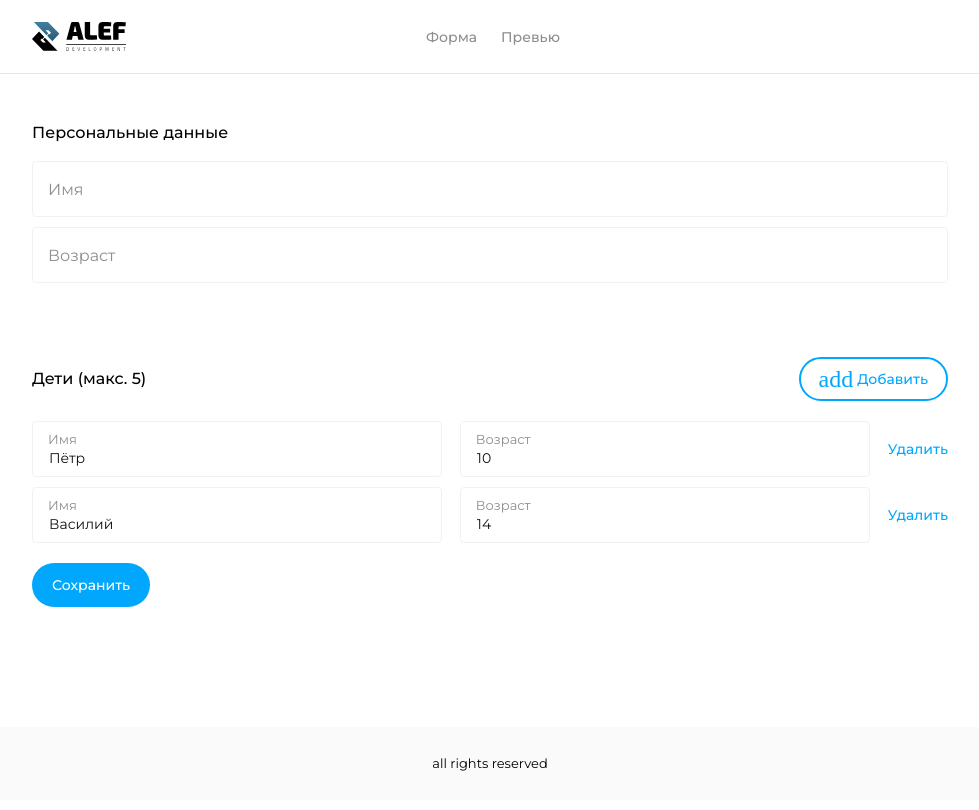
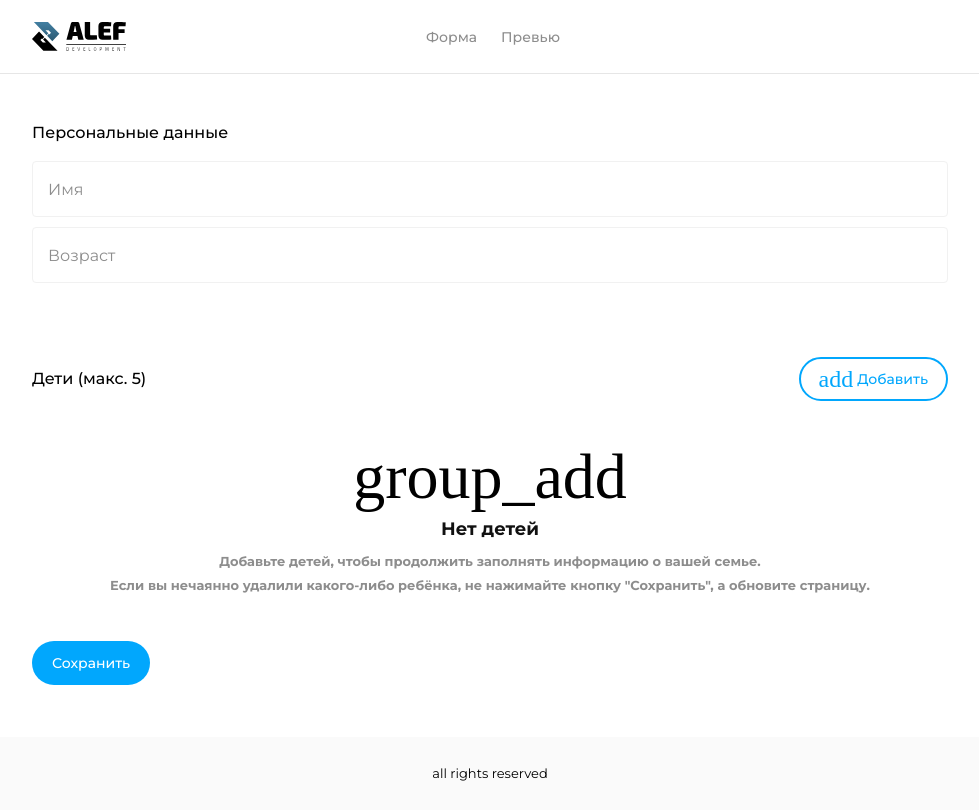
Before and after one commit to Benrise/Alef-Test, a Vue app: page /form in a window 1280 px wide. Shown: the whole page, without its empty margins (150-1129 px from the left). Built offline with nearby package versions, Linux system fonts and the light colour scheme; a web font is replaced by a local one.

Commit message:
Adding, deleting, empty state realized for Form Page

```diff
--- a/src/components/blocks/MainBlock.vue
+++ b/src/components/blocks/MainBlock.vue
@@ -9,6 +9,7 @@
         </div>
         <div class="main-block__elements">
           <slot name="elements"></slot>
+          <slot name="empty-state"></slot>
         </div>
         <slot name="footer-button"></slot>
       </div>
--- a/src/components/blocks/PersonalData.vue
+++ b/src/components/blocks/PersonalData.vue
@@ -16,25 +16,39 @@
         <template v-slot:header-button>
             <BaseButton
                 label="Добавить"
-                @click="clickButton"
-                :isDisabled="false"
+                @click="addChild"
+                :disabled="canAdd"
                 leftIcon='add'
                 severity="primary"
                 outline
             />
         </template>
         <template v-slot:elements>
-            <template v-for="(child, index) in childrenData" :key="index">
+            <template v-for="child in childrenData" :key="child.id">
                 <ChildForm
                     :value="child"
+                    @remove="removeChild(child.id)"
                 />
             </template>
+        </template>
+        <template v-slot:empty-state v-if="childrenData.length === 0">
+            <div class="empty-state">
+                <div class="empty-state__container">
+                    <i class="empty-state__icon material-icons">group_add</i>
+                    <h1 class="empty-state__title">Нет детей</h1>
+                    <h2 class="empty-state__text">
+                        Добавьте детей, чтобы продолжить заполнять информацию о вашей семье.
+                        <br>
+                        Если вы нечаянно удалили какого-либо ребёнка, не нажимайте кнопку "Сохранить", а обновите страницу.
+                    </h2>
+                </div>
+            </div>
         </template>
         <template v-slot:footer-button>
             <BaseButton
                 label="Сохранить"
                 @click="clickButton"
-                :isDisabled="false"
+                :disabled="false"
                 severity="primary"
             />
         </template>
@@ -52,20 +66,34 @@ export default {
     methods:{
         clickButton(){
             console.log('Added!')
+        },
+        removeChild(childId) {
+            const index = this.childrenData.findIndex(child => child.id === childId);
+            if (index !== -1) {
+                this.childrenData.splice(index, 1);
+            }
+        },
+        addChild() {
+        if (this.childrenData.length < 5) {
+            const newChild = {
+                id: this.childrenData.length,
+                name: '',
+            };
+            this.childrenData.push(newChild);
+        } else {
+            console.log('Достигнут максимальный лимит детей (5)');
+        }
+    }
+
+    },
+    computed:{
+        canAdd() {
+            return this.childrenData.length === 5
         }
     },
     data(){
         return {
-            childrenData: [
-                {
-                    name: 'Пётр',
-                    age: '10'
-                },
-                {
-                    name: 'Василий',
-                    age: '14'
-                }
-            ],
+            childrenData: [],
             userData: {
                 name: '',
                 age: ''
--- a/src/components/ui/BaseButton.vue
+++ b/src/components/ui/BaseButton.vue
@@ -16,7 +16,7 @@ export default {
             type: String,
             default: ''
         },
-        isDisabled: {
+        disabled: {
             type: Boolean,
             default: false
         },
--- a/src/components/ui/ChildForm.vue
+++ b/src/components/ui/ChildForm.vue
@@ -12,7 +12,7 @@
             label="Удалить"
             severity="primary"
             text
-            @click="remove"
+            @click="remove()"
         />
     </div>
 </template>
@@ -26,7 +26,7 @@ export default {
     components: {BaseForm, BaseButton},
     methods:{
         remove() {
-            this.$emit('remove')
+            this.$emit('remove', this.value)
         }
     },
     props: {
--- /dev/null
+++ b/src/scss/empty-state.scss
@@ -0,0 +1,35 @@
+.empty-state {
+    display: flex;
+    flex-direction: column;
+    align-items: center;
+    justify-content: center;
+
+    &__container {
+        display: flex;
+        flex-direction: column;
+        align-items: center;
+        justify-content: center;
+        padding: rem(24);
+        gap: rem(8);
+    }
+    &__title {
+        font-weight: 600;
+        font-size: rem(18);
+        color: $colors-black;
+        line-height: rem(24);
+    }
+
+    &__text {
+        font-weight: 600;
+        font-size: rem(13);
+        color: $colors-gray;
+        line-height: rem(24);
+        text-align: center;
+    }
+
+    &__icon {
+        font-size: rem(64);
+        user-select: none;
+    }
+
+}
--- a/src/scss/mixins.scss
+++ b/src/scss/mixins.scss
@@ -7,6 +7,7 @@
 	$result:  calc($px / $current) + em;
 	@return $result;
 }
+
 
 @mixin adaptiveValue($property, $startSize, $minSize, $widthFrom: $containerWidth, $widthTo: $minWidth, $keepSize: 0) {
 	// Для calc();
--- a/src/scss/style.scss
+++ b/src/scss/style.scss
@@ -59,3 +59,4 @@ svg {
 @import 'base-form.scss';
 @import 'base-button.scss';
 @import 'child-form.scss';
+@import 'empty-state.scss';
```
